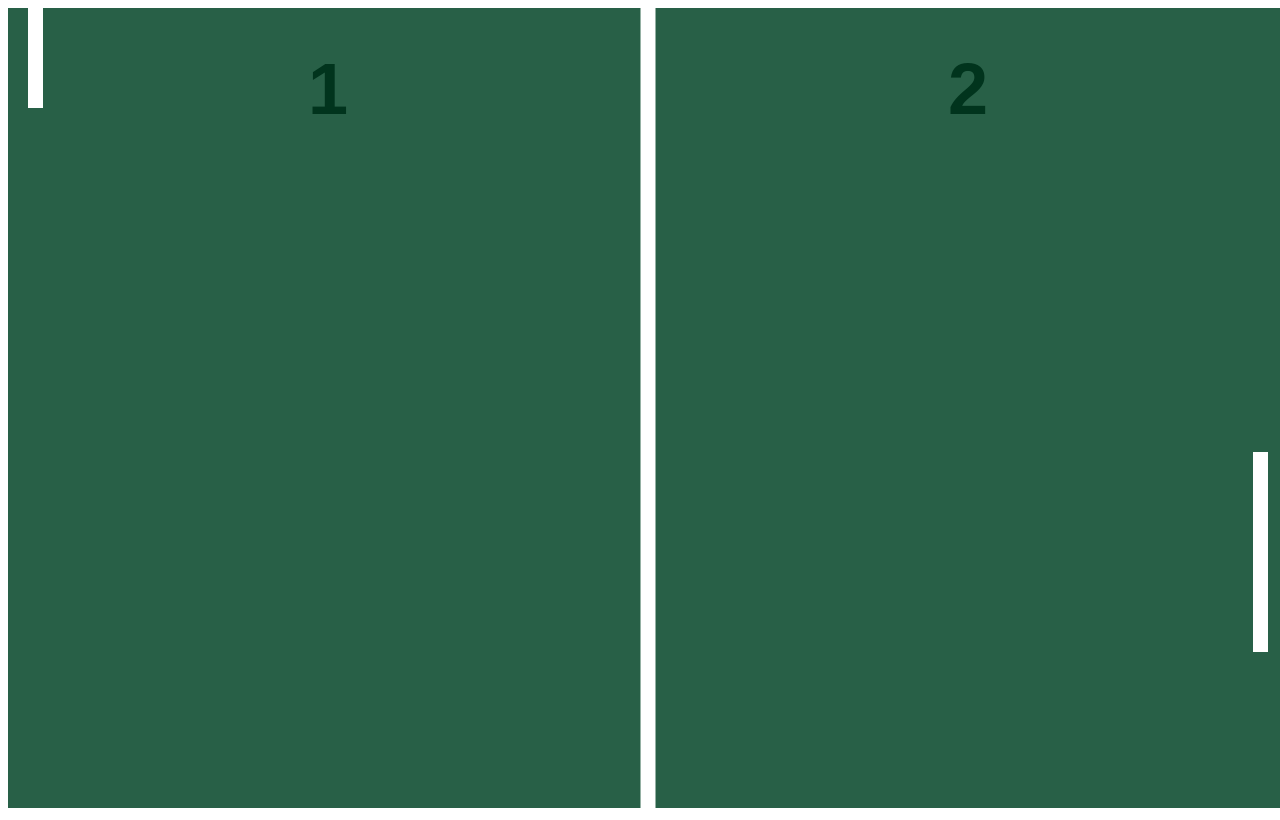
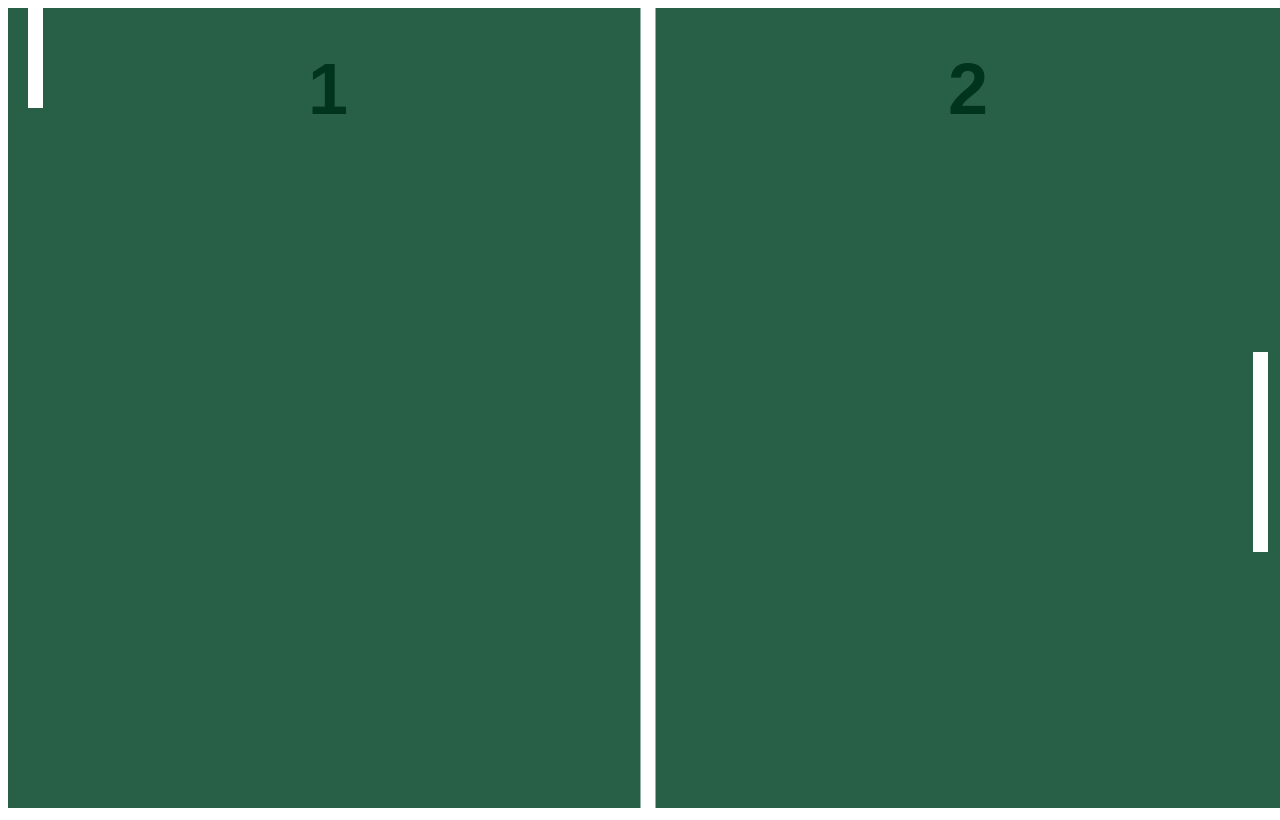
Before and after one commit to Nathan-N7/ping-pong-web, a plain HTML site: page index.html in a window 1280 px wide. Drawn offline with Linux system fonts and the light colour scheme.

Commit message:
rebatendo na raquete

```diff
--- a/index.html
+++ b/index.html
@@ -49,7 +49,7 @@
             w: line.w,
             h: 200,
             _move: function() {
-                this.y = ball.y;
+                this.y = ball.y - this.h / 2;
             },
             draw: function() {
                 canvasCtx.fillStyle = "#ffffff";
@@ -67,6 +67,20 @@
             _calcPosition: function() {
                 if (this.y > field.h - this.r || this.y < 0 + this.r) {
                     this.directionY *= -1;
+                }
+                if (
+                    this.x - this.r < leftPaddle.x + leftPaddle.w &&
+                    this.y > leftPaddle.y &&
+                    this.y < leftPaddle.y + leftPaddle.h
+                ) {
+                    this.directionX = 1;
+                }
+                if (
+                    this.x + this.r > rightPaddle.x &&
+                    this.y > rightPaddle.y &&
+                    this.y < rightPaddle.y + rightPaddle.h
+                ) {
+                    this.directionX = -1;
                 }
             },
             _reverseY: function() {
```
